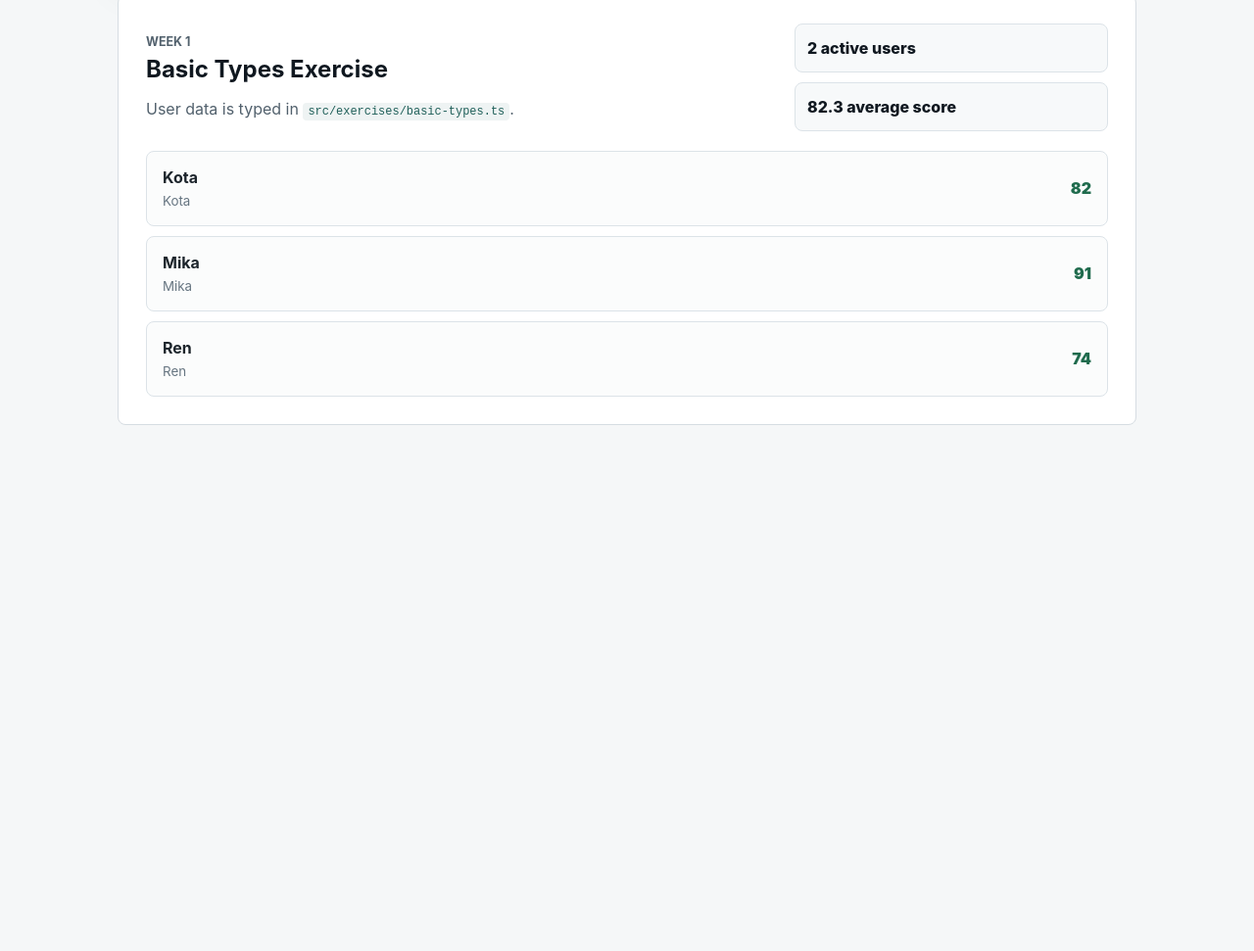
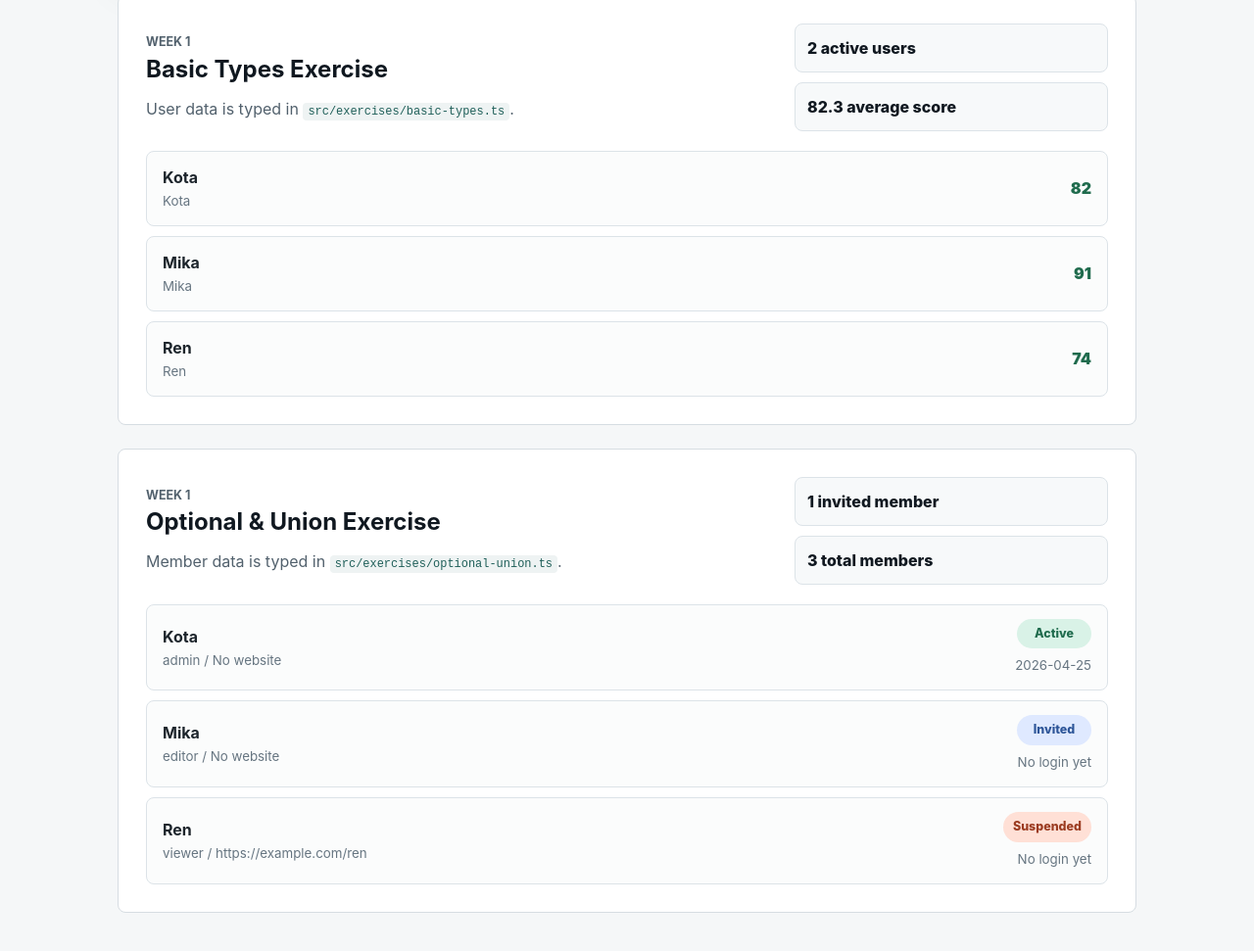
Before and after one commit to exceptons/ts-practice, a website built with Vite: page index.html in a window 1280 px wide. Shown: the part 399-1370 px from the top of the page at 98% size. Before the commit the page ends 881 px from the top, so only its background shows below. Built offline with nearby package versions, Linux system fonts and the light colour scheme.

Commit message:
Add optional and union type exercise

```diff
--- /dev/null
+++ b/src/exercises/optional-union.ts
@@ -0,0 +1,72 @@
+export type MemberRole = 'admin' | 'editor' | 'viewer'
+
+export type MemberStatus = 'active' | 'invited' | 'suspended'
+
+export type TeamMember = {
+  id: number
+  name: string
+  role: MemberRole
+  status: MemberStatus
+  lastLoginAt?: string | null
+  profile?: {
+    bio?: string
+    websiteUrl?: string | null
+  }
+}
+
+export const teamMembers: TeamMember[] = [
+  {
+    id: 1,
+    name: 'Kota',
+    role: 'admin',
+    status: 'active',
+    lastLoginAt: '2026-04-25T10:30:00Z',
+    profile: {
+      bio: 'Laravel developer learning TypeScript.',
+      websiteUrl: null,
+    },
+  },
+  {
+    id: 2,
+    name: 'Mika',
+    role: 'editor',
+    status: 'invited',
+  },
+  {
+    id: 3,
+    name: 'Ren',
+    role: 'viewer',
+    status: 'suspended',
+    lastLoginAt: null,
+    profile: {
+      websiteUrl: 'https://example.com/ren',
+    },
+  },
+]
+
+export const getStatusLabel = (status: MemberStatus): string => {
+  switch (status) {
+    case 'active':
+      return 'Active'
+    case 'invited':
+      return 'Invited'
+    case 'suspended':
+      return 'Suspended'
+  }
+}
+
+export const formatLastLogin = (lastLoginAt?: string | null): string => {
+  if (!lastLoginAt) {
+    return 'No login yet'
+  }
+
+  return lastLoginAt.slice(0, 10)
+}
+
+export const getMembersByStatus = (
+  members: TeamMember[],
+  status: MemberStatus,
+): TeamMember[] => members.filter((member) => member.status === status)
+
+export const getWebsiteLabel = (member: TeamMember): string =>
+  member.profile?.websiteUrl ?? 'No website'
--- a/src/main.ts
+++ b/src/main.ts
@@ -5,6 +5,13 @@ import {
   getAverageScore,
   practiceUsers,
 } from './exercises/basic-types'
+import {
+  formatLastLogin,
+  getMembersByStatus,
+  getStatusLabel,
+  getWebsiteLabel,
+  teamMembers,
+} from './exercises/optional-union'
 
 type Lesson = {
   title: string
@@ -22,9 +29,9 @@ const lessons: Lesson[] = [
   },
   {
     title: 'Object shapes',
-    focus: 'type aliases and optional fields',
+    focus: 'optional fields and union types',
     minutes: 45,
-    completed: false,
+    completed: true,
   },
   {
     title: 'Async data',
@@ -75,10 +82,29 @@ const renderPracticeUsers = (): string =>
     )
     .join('')
 
+const renderTeamMembers = (): string =>
+  teamMembers
+    .map(
+      (member) => `
+        <li>
+          <span>
+            <strong>${member.name}</strong>
+            <small>${member.role} / ${getWebsiteLabel(member)}</small>
+          </span>
+          <span>
+            <span class="status ${member.status}">${getStatusLabel(member.status)}</span>
+            <small>${formatLastLogin(member.lastLoginAt)}</small>
+          </span>
+        </li>
+      `,
+    )
+    .join('')
+
 const render = (): void => {
   const selectedLesson = lessons[selectedLessonIndex]
   const activeUsers = getActiveUsers(practiceUsers)
   const averageScore = getAverageScore(practiceUsers)
+  const invitedMembers = getMembersByStatus(teamMembers, 'invited')
 
   app.innerHTML = `
     <section class="shell">
@@ -118,6 +144,23 @@ const render = (): void => {
           ${renderPracticeUsers()}
         </ul>
       </section>
+
+      <section class="exercise-panel">
+        <div>
+          <p class="eyebrow">Week 1</p>
+          <h2>Optional & Union Exercise</h2>
+          <p>
+            Member data is typed in <code>src/exercises/optional-union.ts</code>.
+          </p>
+        </div>
+        <div class="exercise-stats">
+          <span>${invitedMembers.length} invited member</span>
+          <span>${teamMembers.length} total members</span>
+        </div>
+        <ul class="user-list member-list">
+          ${renderTeamMembers()}
+        </ul>
+      </section>
     </section>
   `
 
--- a/src/style.css
+++ b/src/style.css
@@ -160,6 +160,21 @@ dd {
   color: #876012;
 }
 
+.status.active {
+  background: #d9f2e7;
+  color: #1f6b4d;
+}
+
+.status.invited {
+  background: #dfe9ff;
+  color: #2d5598;
+}
+
+.status.suspended {
+  background: #ffe0d6;
+  color: #9b3b20;
+}
+
 .exercise-panel {
   grid-column: 1 / -1;
   display: grid;
@@ -244,6 +259,12 @@ code {
   text-align: right;
 }
 
+.member-list li > span:last-child {
+  display: grid;
+  justify-items: end;
+  gap: 5px;
+}
+
 @media (max-width: 780px) {
   .shell {
     grid-template-columns: 1fr;
```
